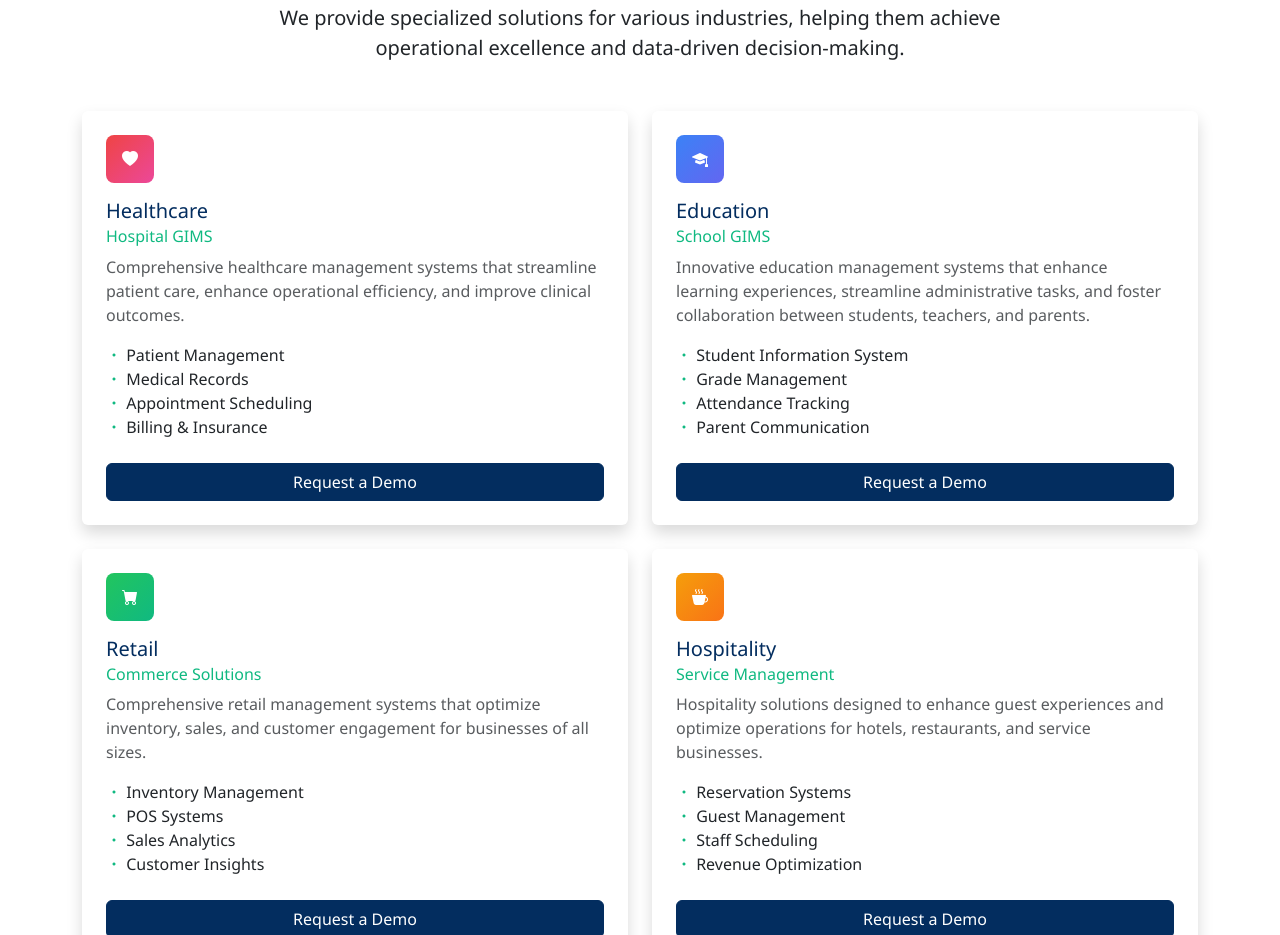
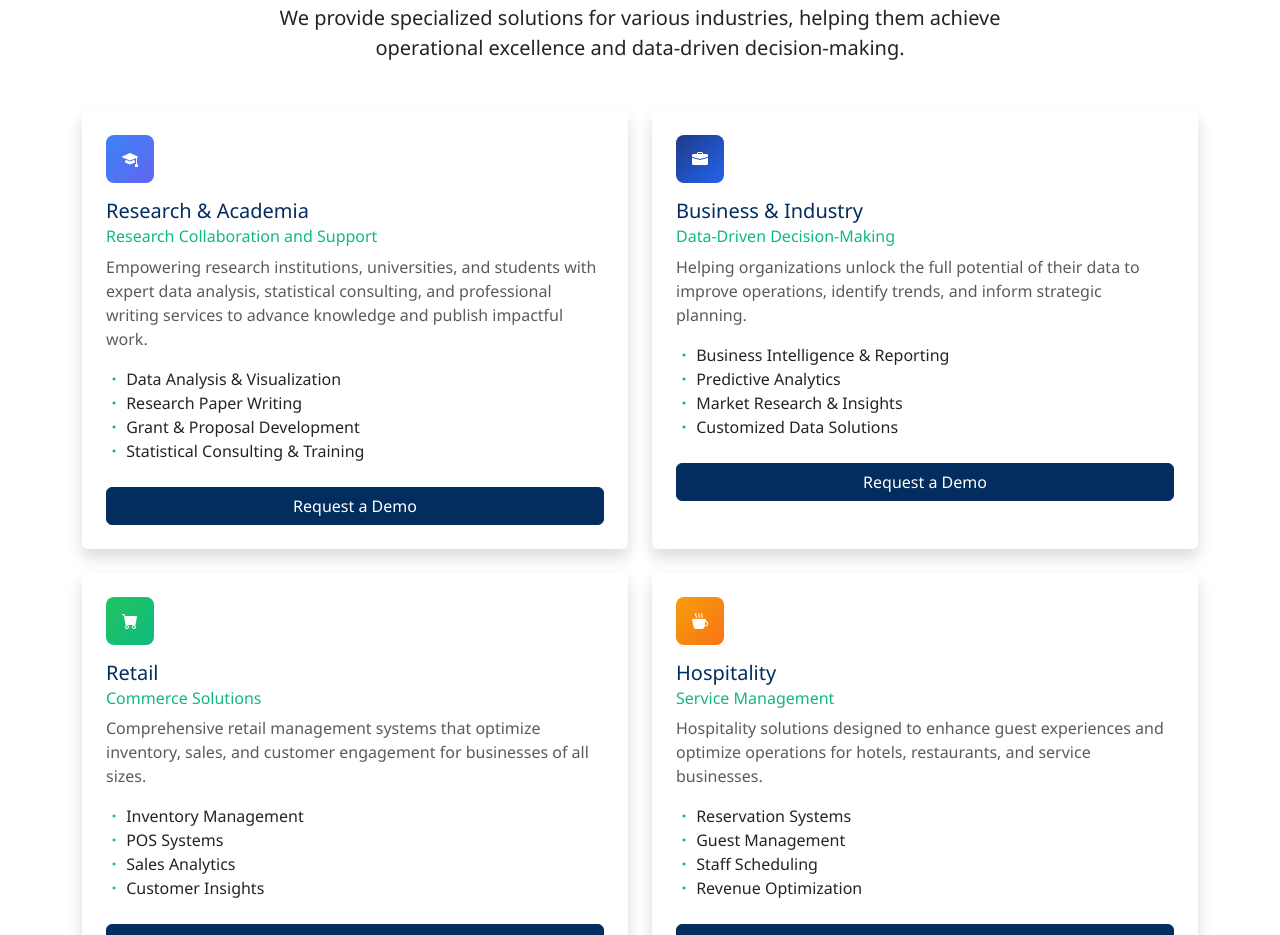
Before and after one commit to codestatresearchhub-hash/codestat, a plain HTML site: page index.html in a window 1280 px wide. Shown: the part 2139-3074 px from the top of the page. Drawn offline with nearby package versions, Linux system fonts and the light colour scheme.

Commit message:
industries

```diff
--- a/index.html
+++ b/index.html
@@ -288,33 +288,31 @@
         <div class="col-lg-6">
           <div class="card h-100 card-hover border-0 shadow">
             <div class="card-body p-4">
-              <div class="icon-box text-white mb-3" style="background: linear-gradient(135deg, #ef4444, #ec4899)">
-                <i class="bi bi-heart-fill"></i>
+              <div class="icon-box text-white mb-3" style="background: linear-gradient(135deg, #3b82f6, #6366f1)">
+                <i class="bi bi-mortarboard-fill"></i>
               </div>
-              <h5 class="card-title text-primary-custom">Healthcare</h5>
+              <h5 class="card-title text-primary-custom">Research & Academia</h5>
               <h6 class="card-subtitle mb-2 text-accent-custom">
-                Hospital GIMS
+                Research Collaboration and Support
               </h6>
               <p class="card-text text-muted">
-                Comprehensive healthcare management systems that streamline
-                patient care, enhance operational efficiency, and improve
-                clinical outcomes.
+                Empowering research institutions, universities, and students
+                with expert data analysis, statistical consulting,
+                and professional writing services to advance
+                knowledge and publish impactful work.
               </p>
               <ul class="list-unstyled mb-4">
                 <li>
-                  <i class="bi bi-dot text-accent-custom"></i> Patient
-                  Management
+                  <i class="bi bi-dot text-accent-custom"></i> Data Analysis & Visualization
                 </li>
                 <li>
-                  <i class="bi bi-dot text-accent-custom"></i> Medical Records
+                  <i class="bi bi-dot text-accent-custom"></i> Research Paper Writing
                 </li>
                 <li>
-                  <i class="bi bi-dot text-accent-custom"></i> Appointment
-                  Scheduling
+                  <i class="bi bi-dot text-accent-custom"></i> Grant & Proposal Development
                 </li>
                 <li>
-                  <i class="bi bi-dot text-accent-custom"></i> Billing &
-                  Insurance
+                  <i class="bi bi-dot text-accent-custom"></i> Statistical Consulting & Training
                 </li>
               </ul>
               <a href="https://wa.me/+233534594571" target="_blank"" class=" btn btn-primary-custom w-100">Request a
@@ -326,34 +324,30 @@
         <div class="col-lg-6">
           <div class="card h-100 card-hover border-0 shadow">
             <div class="card-body p-4">
-              <div class="icon-box text-white mb-3" style="background: linear-gradient(135deg, #3b82f6, #6366f1)">
-                <i class="bi bi-mortarboard-fill"></i>
+              <div class="icon-box text-white mb-3" style="background: linear-gradient(135deg, #1e3a8a, #2563eb)">
+                <i class="bi bi-briefcase-fill"></i>
               </div>
-              <h5 class="card-title text-primary-custom">Education</h5>
+              <h5 class="card-title text-primary-custom">Business & Industry</h5>
               <h6 class="card-subtitle mb-2 text-accent-custom">
-                School GIMS
+                Data-Driven Decision-Making
               </h6>
               <p class="card-text text-muted">
-                Innovative education management systems that enhance learning
-                experiences, streamline administrative tasks, and foster
-                collaboration between students, teachers, and parents.
+                Helping organizations unlock the full potential of
+                their data to improve operations, identify trends,
+                and inform strategic planning.
               </p>
               <ul class="list-unstyled mb-4">
                 <li>
-                  <i class="bi bi-dot text-accent-custom"></i> Student
-                  Information System
+                  <i class="bi bi-dot text-accent-custom"></i> Business Intelligence & Reporting
                 </li>
                 <li>
-                  <i class="bi bi-dot text-accent-custom"></i> Grade
-                  Management
+                  <i class="bi bi-dot text-accent-custom"></i> Predictive Analytics
                 </li>
                 <li>
-                  <i class="bi bi-dot text-accent-custom"></i> Attendance
-                  Tracking
+                  <i class="bi bi-dot text-accent-custom"></i> Market Research & Insights
                 </li>
                 <li>
-                  <i class="bi bi-dot text-accent-custom"></i> Parent
-                  Communication
+                  <i class="bi bi-dot text-accent-custom"></i> Customized Data Solutions
                 </li>
               </ul>
               <a href="https://wa.me/+233534594571" target="_blank" class="btn btn-primary-custom w-100">Request a
@@ -392,7 +386,7 @@
                   Insights
                 </li>
               </ul>
-              <a href="https://wa.me/+233534594571" target="_blank" class="btn btn-primary-custom w-100">Request a
+              <a href="https://wa.me/+233591829981" target="_blank" class="btn btn-primary-custom w-100">Request a
                 Demo</a>
             </div>
           </div>
@@ -431,7 +425,7 @@
                   Optimization
                 </li>
               </ul>
-              <a href="https://wa.me/+233534594571" target="_blank" class="btn btn-primary-custom w-100">Request a
+              <a href="https://wa.me/+233591829981" target="_blank" class="btn btn-primary-custom w-100">Request a
                 Demo</a>
             </div>
           </div>
```
